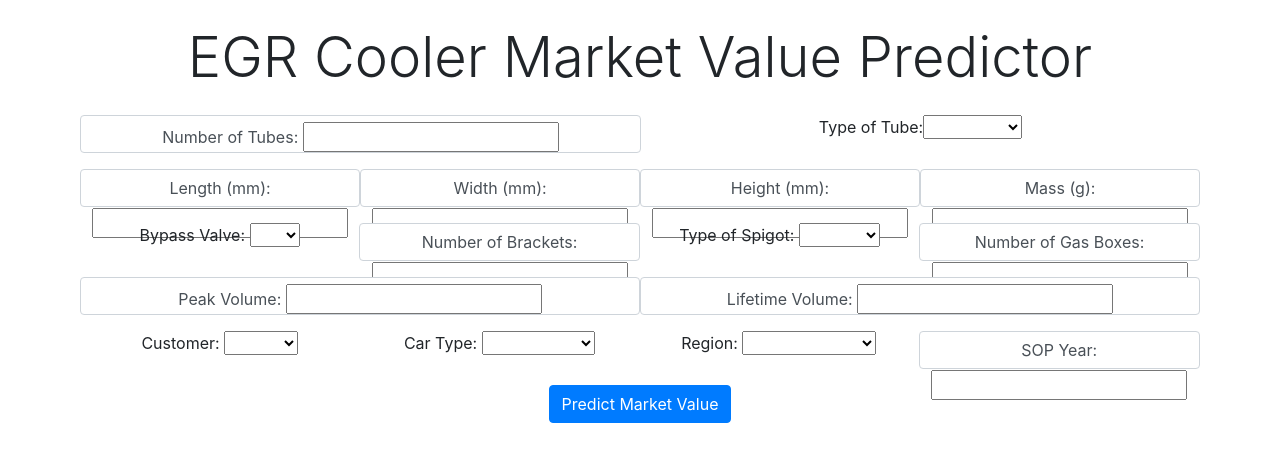
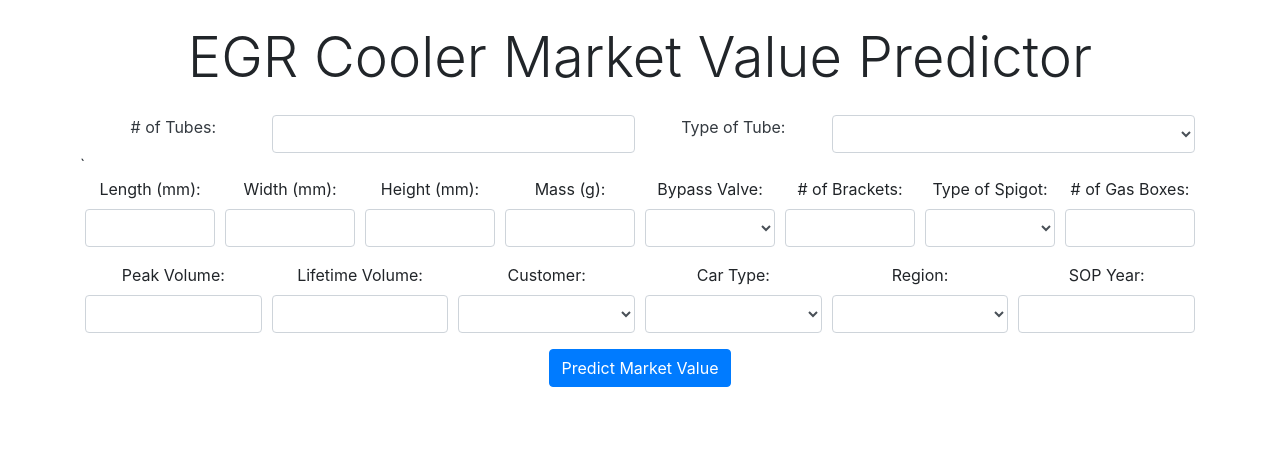
Before and after one commit to umanglathia/market-sensing, a Flask app: template market-sensing/templates/form.html in a window 1280 px wide. Shown: the part 56-518 px from the top of the page. Run offline with Flask 2, Linux system fonts and the light colour scheme; the template is opened without the code that fills it: values that come from a table or form of the project are taken from there, others are empty; some libraries are stand-ins or nearby versions.

Commit message:
made it pretty

```diff
--- a/market-sensing/app.py
+++ b/market-sensing/app.py
@@ -10,7 +10,7 @@ app = Flask(__name__)
 app.config['SECRET_KEY'] = 'development key'
 
 class ModelForm(Form):
-	num_tubes = IntegerField("Number of Tubes: ",
+	num_tubes = IntegerField("# of Tubes: ",
 		[validators.optional()])
 	tube_type = SelectField("Type of Tube: ",
 		choices=[(' ', ' '), ('Corrugate', 'Corrugate'), ('Hybrid', 'Hybrid')])
@@ -24,11 +24,11 @@ class ModelForm(Form):
 		[validators.optional()])
 	bypass_valve = SelectField("Bypass Valve: ",
 		choices=[(' ', ' '), ('Yes', 'Yes'), ('No', 'No')])
-	num_brackets = IntegerField("Number of Brackets: ",
+	num_brackets = IntegerField("# of Brackets: ",
 		[validators.optional()])
 	spigot_type = SelectField("Type of Spigot: ",
 		choices=[(' ', ' '), ('Straight', 'Straight'), ('Bend', 'Bend')])
-	num_gasboxes = IntegerField("Number of Gas Boxes: ",
+	num_gasboxes = IntegerField("# of Gas Boxes: ",
 		[validators.optional()])
 	peak_volume = IntegerField("Peak Volume: ",
 		[validators.optional()])
@@ -59,32 +59,8 @@ def update():
 	acc1, acc2 = machine_learning.update()
 	return render_template('update.html', **locals())
 
-def empty_program():
-	program = {}
-
-	for feature in parameters:
-		english = ""
-		if feature.find('_type') != -1:
-			english = "Type of " + feature[:feature.find('_type')].capitalize()
-		elif feature.find('num_') != -1:
-			english = "# of " + feature[4:].capitalize()
-		elif feature.find('_') != -1:
-			english = feature[:feature.find('_')].capitalize() + " " + feature[feature.find('_')+1:].capitalize()
-		else:
-			english = feature.capitalize()
-			if feature in ['length', 'width', 'height']:
-				english += " (mm)"
-			if feature in ['mass']:
-				english += " (g)"
-
-		program[feature] = english
-
-	program['sop_year'] = "SOP Year"
-	return program
-
 @app.route("/model")
 def model():
-	program = empty_program()
 	form = ModelForm(request.form)
 	return render_template('form.html', **locals())
 
@@ -101,11 +77,6 @@ def predict():
 
 		quote, similar_list = machine_learning.predict_cooler(program)
 
-		clean_program = empty_program()
-		for attr in parameters:
-			if program[attr] == "":
-				program[attr] = clean_program[attr]
-
 		return render_template('results.html', **locals())
 
 	return render_template('form.html', **locals())
--- a/market-sensing/templates/form.html
+++ b/market-sensing/templates/form.html
@@ -4,71 +4,80 @@
 	<fieldset class="form-group">
 		<h1 class="display-4 my-4"> EGR Cooler Market Value Predictor </h1>
 		<form action="/predict" method="post">
-		<div class="form-row form-group" class= "form-inline">
-			<div class="col form-control">
-				{{ form.num_tubes.label }} {{ form.num_tubes }}
+		<div class="form-row my-0 py-0 form-group text-dark">
+			<div class="col-sm-2">
+				{{ form.num_tubes.label }}
+			</div>
+			<div class="col-sm-4">
+				{{ form.num_tubes(class="form-control") }}
+			</div>
+			<div class="col-sm-2">
+				{{ form.tube_type.label }}
+			</div>
+			<div class="col-sm-4">
+				{{ form.tube_type(class="form-control") }}
+			</div>`
+		</div>
+		<div class="form-row form-group">
+			<div class="col">
+				{{ form.length.label }}
+				{{ form.length(class="form-control") }}
 			</div>
 			<div class="col">
-				{{ form.tube_type.label }}{{ form.tube_type}}
+				{{ form.width.label }}
+				{{ form.width(class="form-control") }}
+			</div>
+			<div class="col">
+				{{ form.height.label }}
+				{{ form.height(class="form-control") }}
+			</div>
+			<div class="col">
+				{{ form.mass.label }}
+				{{ form.mass(class="form-control") }}
+			</div>
+			<div class="col">
+				{{ form.bypass_valve.label }}
+				{{ form.bypass_valve(class="form-control")}}
+			</div>
+			<div class="col">
+				{{ form.num_brackets.label }}
+				{{ form.num_brackets(class="form-control") }}
+			</div>
+			<div class="col">
+				{{ form.spigot_type.label }}
+				{{ form.spigot_type(class="form-control") }}
+			</div>
+			<div class="col">
+				{{ form.num_gasboxes.label }}
+				{{ form.num_gasboxes(class="form-control") }}
 			</div>
 		</div>
-		<div class="form-row form-group" class="form-inline">
-			<div class="col form-control">
-				{{ form.length.label }} {{ form.length }}
+		<div class="form-row form-group">
+			<div class="col">
+				{{ form.peak_volume.label }}
+				{{ form.peak_volume(class="form-control") }}
 			</div>
-			<div class="col form-control">
-				{{ form.width.label }} {{ form.width }}
+			<div class="col">
+				{{ form.lifetime_volume.label }}
+				{{ form.lifetime_volume(class="form-control") }}
 			</div>
-			<div class="col form-control">
-				{{ form.height.label }} {{ form.height }}
+			<div class="col">
+				{{ form.customer.label }}
+				{{ form.customer(class="form-control") }}
 			</div>
-			<div class = "col form-control">
-				{{ form.mass.label }} {{ form.mass }}
+			<div class="col">
+				{{ form.car_type.label }}
+				{{ form.car_type(class="form-control") }}
+			</div>
+			<div class="col">
+				{{ form.region.label }}
+				{{ form.region(class="form-control") }}
+			</div>
+			<div class="col">
+				{{ form.sop_year.label }}
+				{{ form.sop_year(class="form-control") }}
 			</div>
 		</div>
-		<div class="form-row form-group" class="form-inline">
-			<div class="col">
-				{{ form.bypass_valve.label }} {{ form.bypass_valve}}
-			</div>
-			<div class = "col form-control">
-				{{ form.num_brackets.label }} {{ form.num_brackets }}
-			</div>
-			<div class = "col">
-				{{ form.spigot_type.label }} {{ form.spigot_type }}
-			</div>
-			<div class = "col form-control">
-				{{ form.num_gasboxes.label }} {{ form.num_gasboxes }}
-			</div>
-		</div>
-		<div class="form-row form-group" class="form-inline">
-			<div class="col form-control">
-				{{ form.peak_volume.label }} {{ form.peak_volume }}
-			</div>
-			<div class="col form-control">
-				{{ form.lifetime_volume.label }} {{ form.lifetime_volume }}
-			</div>
-		</div>
-		<div class="form-row form-group" class="form-inline">
-			<div class="col">
-				{{ form.customer.label }} {{ form.customer }}
-			</div>
-			<div class="col">
-				{{ form.car_type.label }} {{ form.car_type }}
-			</div>
-			<div class="col">
-				{{ form.region.label }} {{ form.region }}
-			</div>
-			<div class="col form-control">
-				{{ form.sop_year.label }} {{ form.sop_year }}
-			</div>
-		</div>
-		{% if field.errors %}
-			<ul class=errors>
-				{% for error in field.errors %}
-					<li>{{ error }}</li>
-				{% endfor %}
-			</ul>
-		{% endif %}
 		<button type="submit" class="btn btn-primary"> Predict Market Value </button>
 		</form>
 	</fieldset>
```
